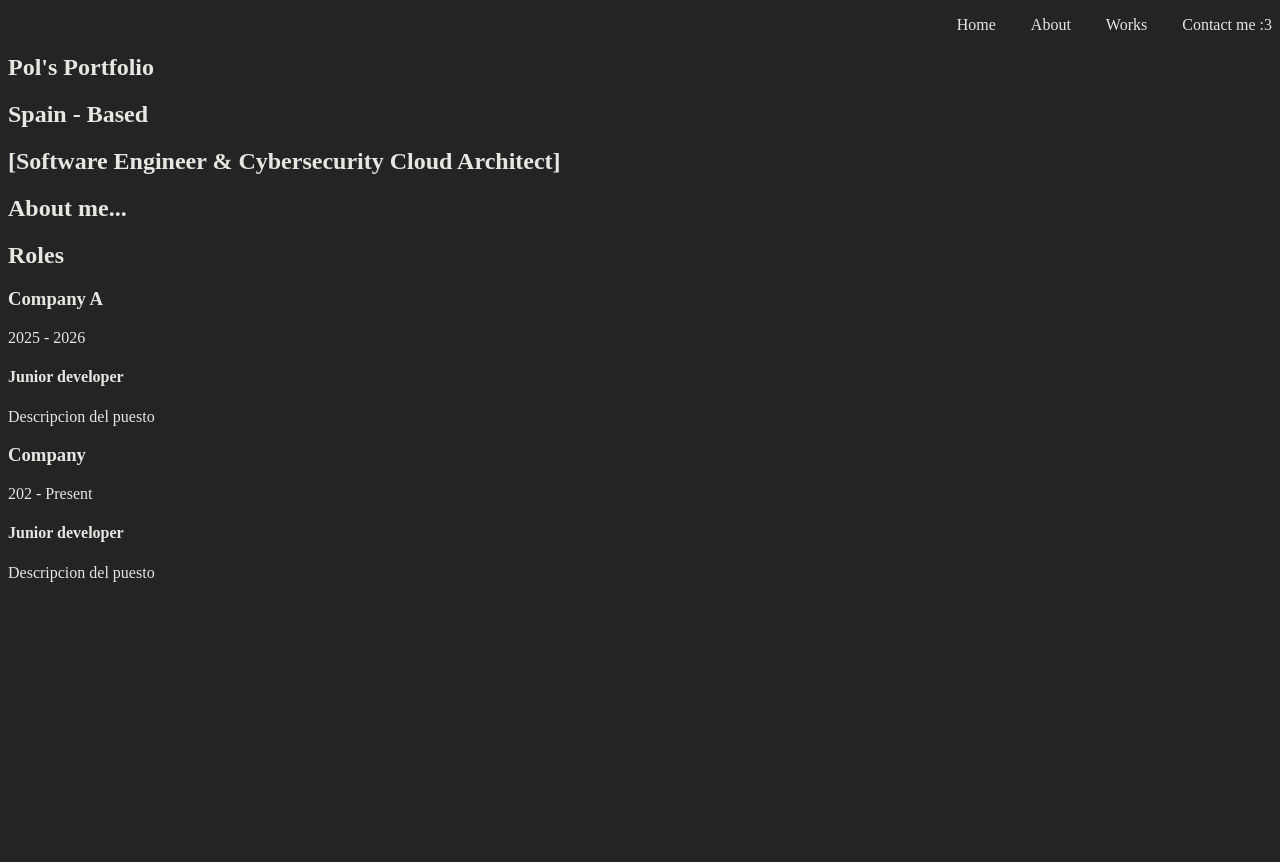
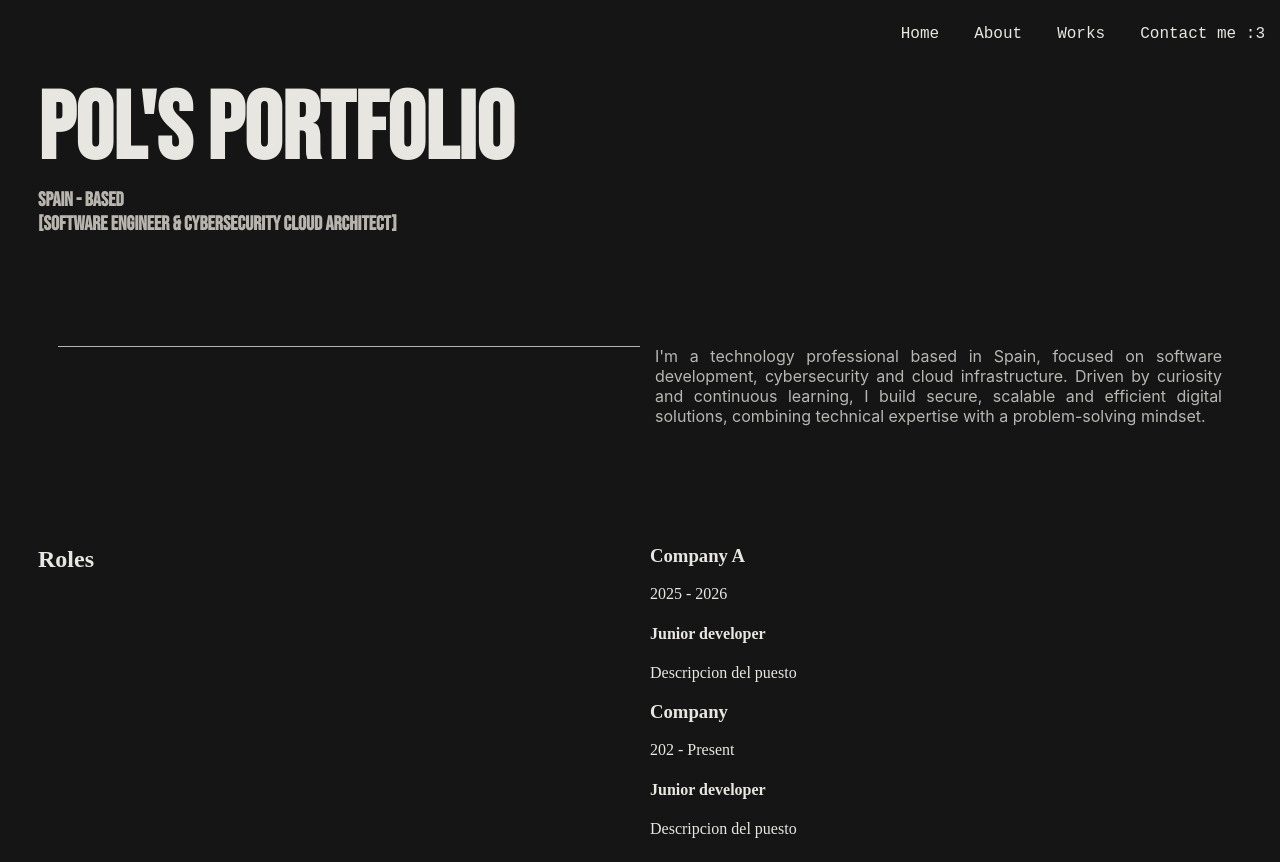
Before and after one commit to Polmntno/PortFolio, a plain HTML site: page index.html in a window 1280 px wide. Before the commit the page ends 800 px from the top, so only its background shows below. Drawn offline with Linux system fonts and the light colour scheme.

Commit message:
Home, halfExperience

```diff
--- a/index.html
+++ b/index.html
@@ -6,7 +6,15 @@
     <meta name="viewport" content="width=>, initial-scale=1.0">
     <title>Welcome to Pol's portfolio</title>
     <link rel="stylesheet" href="style.css">
-</head>
+    <link rel="preconnect" href="https://fonts.googleapis.com">
+    <link rel="preconnect" href="https://fonts.gstatic.com" crossorigin>
+    <link href="https://fonts.googleapis.com/css2?family=Bebas+Neue&display=swap" rel="stylesheet">
+    <link rel="preconnect" href="https://fonts.googleapis.com">
+    <link rel="preconnect" href="https://fonts.gstatic.com" crossorigin>
+    <link href="https://fonts.googleapis.com/css2?family=Bebas+Neue&family=Space+Grotesk:wght@300..700&display=swap" rel="stylesheet">
+    <link rel="preconnect" href="https://fonts.googleapis.com">
+    <link rel="preconnect" href="https://fonts.gstatic.com" crossorigin>
+    <link href="https://fonts.googleapis.com/css2?family=Bebas+Neue&family=Space+Grotesk:wght@300..700&family=Space+Mono:ital,wght@0,400;0,700;1,400;1,700&display=swap" rel="stylesheet">
 
 <body>
     <header>
@@ -27,7 +35,7 @@
         </section>
 
         <section id="about">
-            <h2>About me...</h2> <!-- Con css pongo pequeño -->
+            <p>I'm a technology professional based in Spain, focused on software development, cybersecurity and cloud infrastructure. Driven by curiosity and continuous learning, I build secure, scalable and efficient digital solutions, combining technical expertise with a problem-solving mindset.</p>
         </section>
 
         <section class="experience" id="experience">
--- a/style.css
+++ b/style.css
@@ -1,9 +1,10 @@
 :root{
     --primar-ycolor: #E8E6E1;
     --secondary-color: #B8B5AE;
-    --tertiary-color: #77746F;
-    --background-color: #242424;
+    --tertiary-color: #b6b6b3;
+    --background-color: /*#242424*/ #151515;
     --spacing: 20px;
+    --left_right_margin: 5px;
 }
 
 html{
@@ -13,13 +14,76 @@ html{
 body {
     background-color: var(--background-color);
     color: var(--primar-ycolor);
+    margin-left: var(left_right_margin);
+    margin-right: var(left_right_margin)
+
 }
 
+main {
+    max-width: 1250px;
+    margin: 0 auto;
+    padding: 0 30px;
+}
 
+body> header {
+    margin : 25px 5px 30px 5px;
+}
 body > header > nav > ul {
     display: flex;
     list-style: none;
     gap: 35px;
     justify-content: flex-end;
+    font-family: "SpaceGrotesk", monospace;
+    margin: 2px;
+}
+
+body > main > #home > h1 {
+    font-family: "Bebas Neue", monospace;
+    font-size: 95px;
+    margin: 0;
+}
+
+body > main > #home > h2 {
+    font-family: "Bebas Neue", static;
+    font-size: 20px;
+    margin: 0;
+    color: var(--secondary-color)
+}
+
+body > main > #home {
+    /*margin-left: 95px;*/
+    margin-bottom: 90px;
+}
+
+#about {
+    display: flex;
+    align-items: flex-start ;
+    gap: 15px;
+    margin-top: 90px;
+    padding: 20px;
+}
+
+#about::before {
+    content: "";
+    display: block;
+    background-color: var(--secondary-color);
+    height: 1px;
+    width: 50%;
+    flex-shrink: 0;
 
 }
+
+#about p {
+    margin: 0px;
+    font-family: Inter, sans-serif;
+    text-align: justify;
+    color: var(--tertiary-color);
+}
+
+main > #experience {
+    display: grid;
+    grid-template-columns: 1fr 1fr;
+    margin-top: 80px;
+    gap: 20px;
+
+}
```
